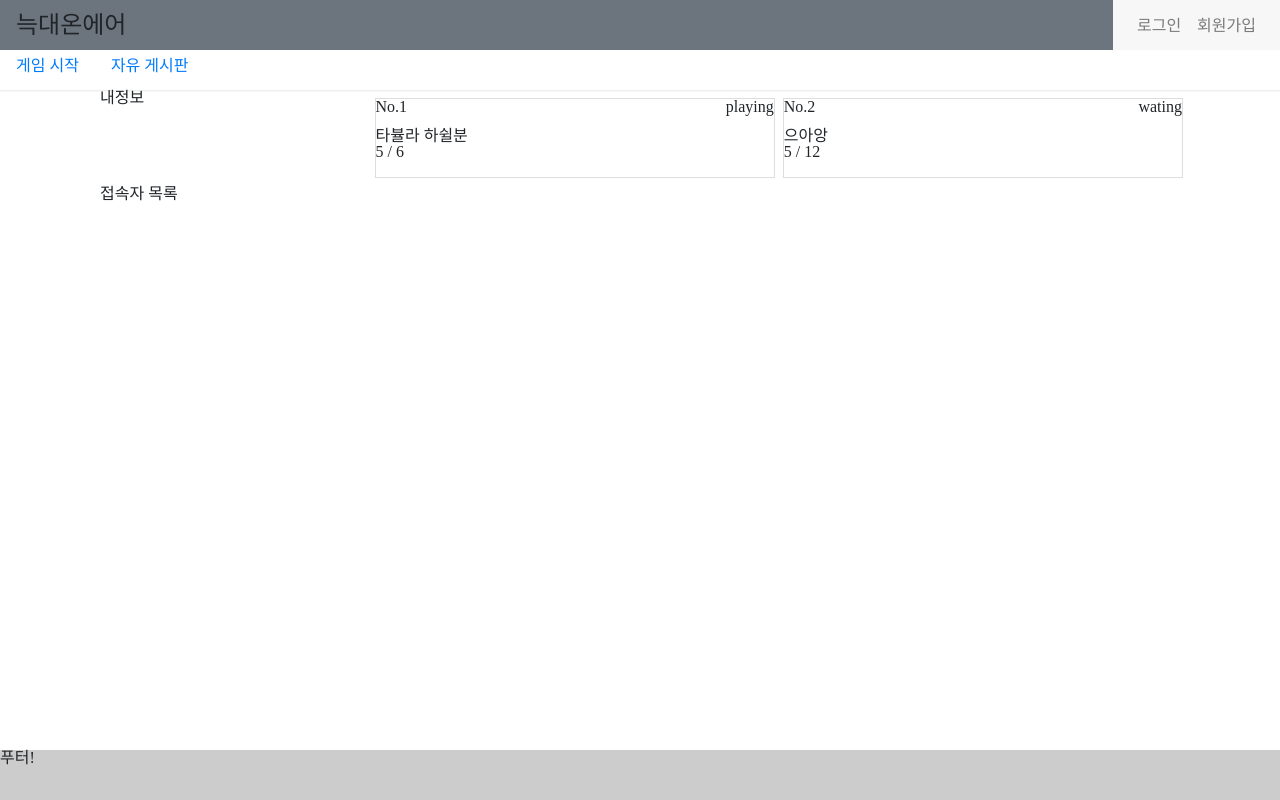
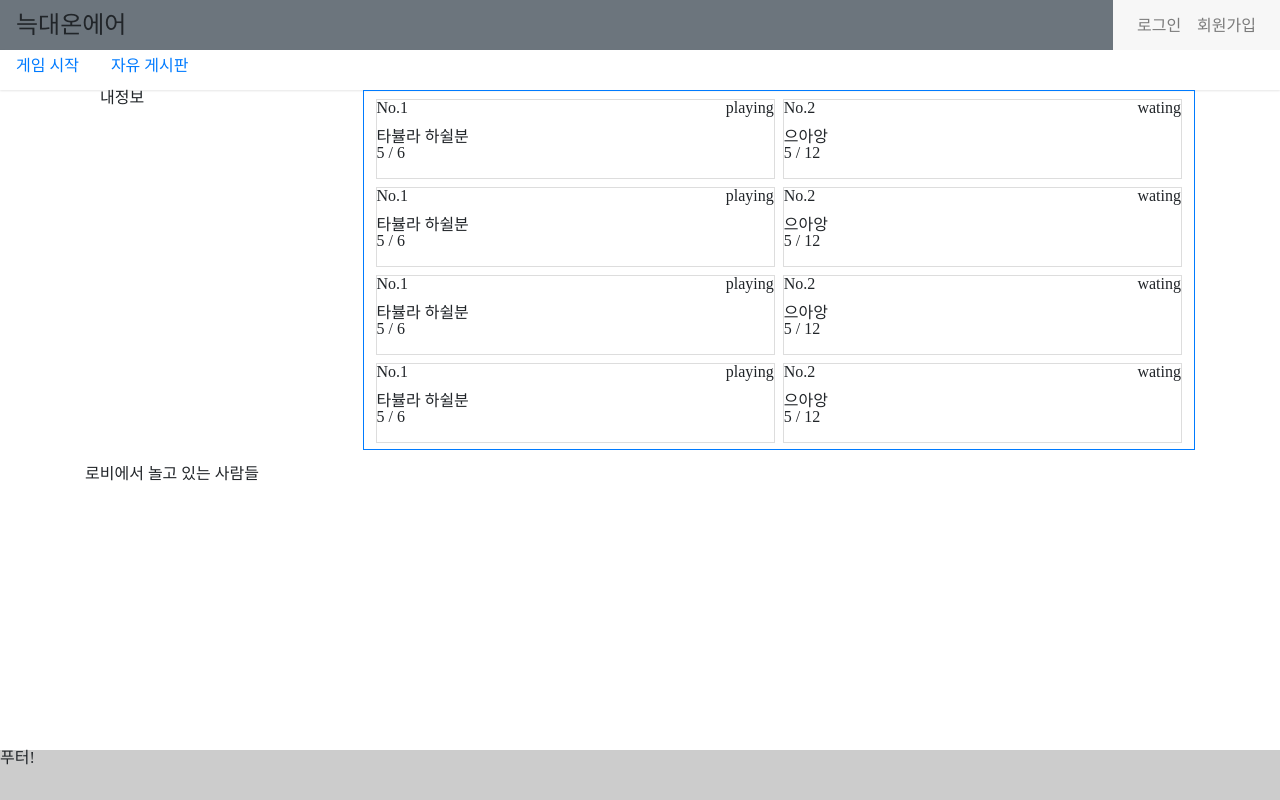
Before and after one commit to partyKyoung/webmafia, a React app: page /lobby in a window 1280 px wide. Built offline with nearby package versions, Linux system fonts and the light colour scheme.

Commit message:
로비 레이아웃 작업

```diff
--- a/src/container/game/Lobby.js
+++ b/src/container/game/Lobby.js
@@ -6,7 +6,7 @@ function Chat ({chatRoom}) {
   const participantCount = chatRoom.participantList.length;
 
   return (
-    <li className="chat-room col-12 col-md-6 pl-1 pr-1">
+    <li className="chat-room col-12 col-md-6 pl-1 pr-1 mb-2">
       <div className="chat-room-content chat-room-seq w-100 d-flex">
         <span className="chat-room-status mr-auto">No.{chatRoom.seq}</span>
         <span className="chat-rom-seq ml-auto"> {chatRoom.status}</span>
@@ -29,11 +29,11 @@ class Lobby extends Component {
       <div className="container">
         <div className="lobby row ml-auto mr-auto">
           <div className="lobby-my-page col-3 d-none d-md-block">내정보</div>
-          <ul className="lobby-chat-list border-primary col-12 col-md-9 row m-0 p-2">
+          <ul className="lobby-chat-list border-primary col-12 col-md-9 row m-0 pt-2 pl-2 pr-2">
             {chatList}
           </ul>
-          <div className="col-3 d-none d-md-block">접속자 목록</div>
-          <div className="lobby-chat col-12 col-md-9"></div>
+          <div className="lobby-chat-room col-3 d-none d-md-block mt-3 p-0">로비에서 놀고 있는 사람들</div>
+          <div className="lobby-chat-room col-12 col-md-9 mt-3 p-0"></div>
         </div>
       </div>
     );
--- a/src/mock/chat/chatList.js
+++ b/src/mock/chat/chatList.js
@@ -1,4 +1,60 @@
 export const chatRoom = [{
+    seq: 1,
+    title: "타뷸라 하쉴분",
+    limitPeopleCount: 6,
+    participantList: ['에어마스터', '티모', '파티 팻', '경아', '해파리'],
+    type: "wareWolf",
+    status: "playing"
+  }, {
+    seq: 2,
+    title: "으아앙",
+    participantList: ['해파리', '노핌', '수시지', '키득키득', '휼'],
+    limitPeopleCount: 12,
+    type: "tabula",
+    status: "wating"
+  }, {
+    seq: 1,
+    title: "타뷸라 하쉴분",
+    limitPeopleCount: 6,
+    participantList: ['에어마스터', '티모', '파티 팻', '경아', '해파리'],
+    type: "wareWolf",
+    status: "playing"
+  }, {
+    seq: 2,
+    title: "으아앙",
+    participantList: ['해파리', '노핌', '수시지', '키득키득', '휼'],
+    limitPeopleCount: 12,
+    type: "tabula",
+    status: "wating"
+  }, {
+    seq: 1,
+    title: "타뷸라 하쉴분",
+    limitPeopleCount: 6,
+    participantList: ['에어마스터', '티모', '파티 팻', '경아', '해파리'],
+    type: "wareWolf",
+    status: "playing"
+  }, {
+    seq: 2,
+    title: "으아앙",
+    participantList: ['해파리', '노핌', '수시지', '키득키득', '휼'],
+    limitPeopleCount: 12,
+    type: "tabula",
+    status: "wating"
+  }, {
+    seq: 1,
+    title: "타뷸라 하쉴분",
+    limitPeopleCount: 6,
+    participantList: ['에어마스터', '티모', '파티 팻', '경아', '해파리'],
+    type: "wareWolf",
+    status: "playing"
+  }, {
+    seq: 2,
+    title: "으아앙",
+    participantList: ['해파리', '노핌', '수시지', '키득키득', '휼'],
+    limitPeopleCount: 12,
+    type: "tabula",
+    status: "wating"
+  }, {
     seq: 1,
     title: "타뷸라 하쉴분",
     limitPeopleCount: 6,
--- a/src/scss/chat/_chat-list.scss
+++ b/src/scss/chat/_chat-list.scss
@@ -1,5 +1,8 @@
-.chat-list {
+.lobby-chat-list {
     border: 1px solid;
+    height: 360px;
+    border: 1px solid #ddd;
+    overflow-y: scroll;
 }
 
 .chat-room {
@@ -29,3 +32,8 @@
     height: 50px;
     border-top: 0;
 }
+
+.lobby-chat-room {
+    height: 250px;
+    overflow-y: scroll;
+}
```
